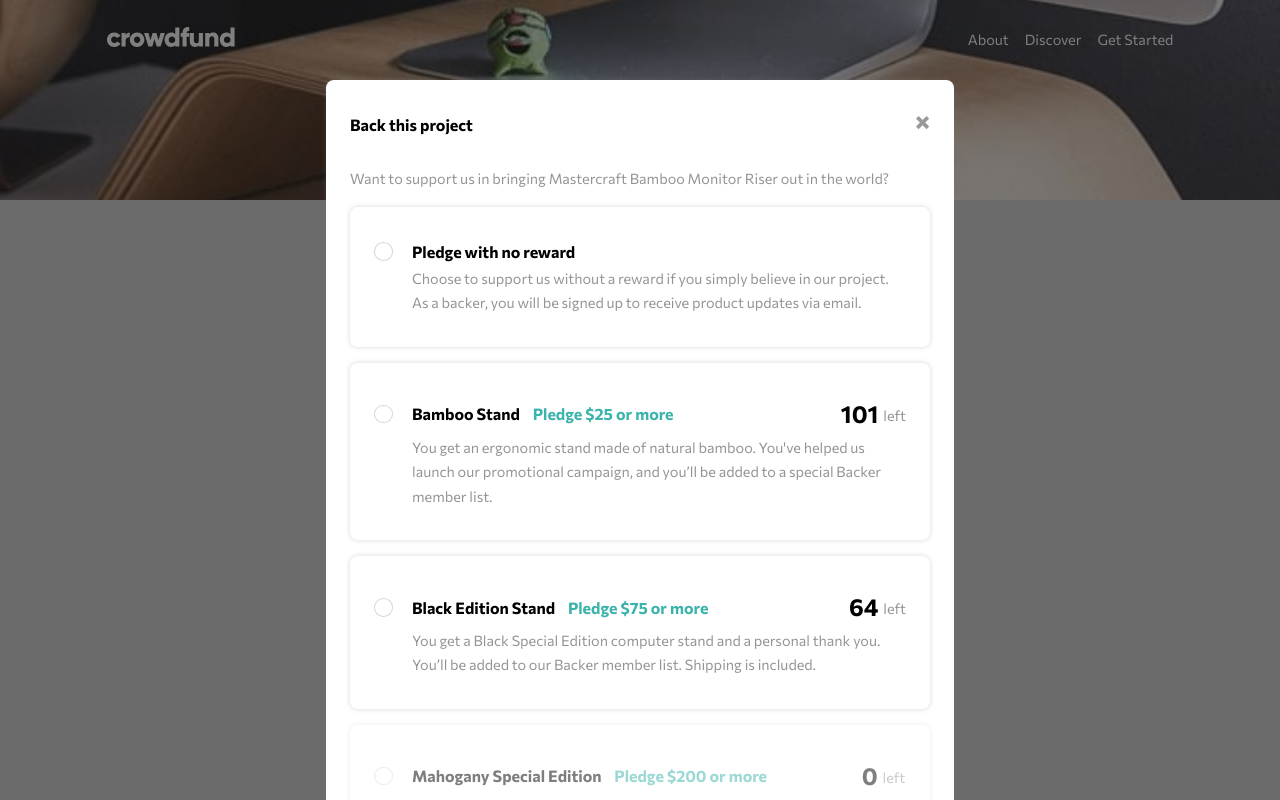
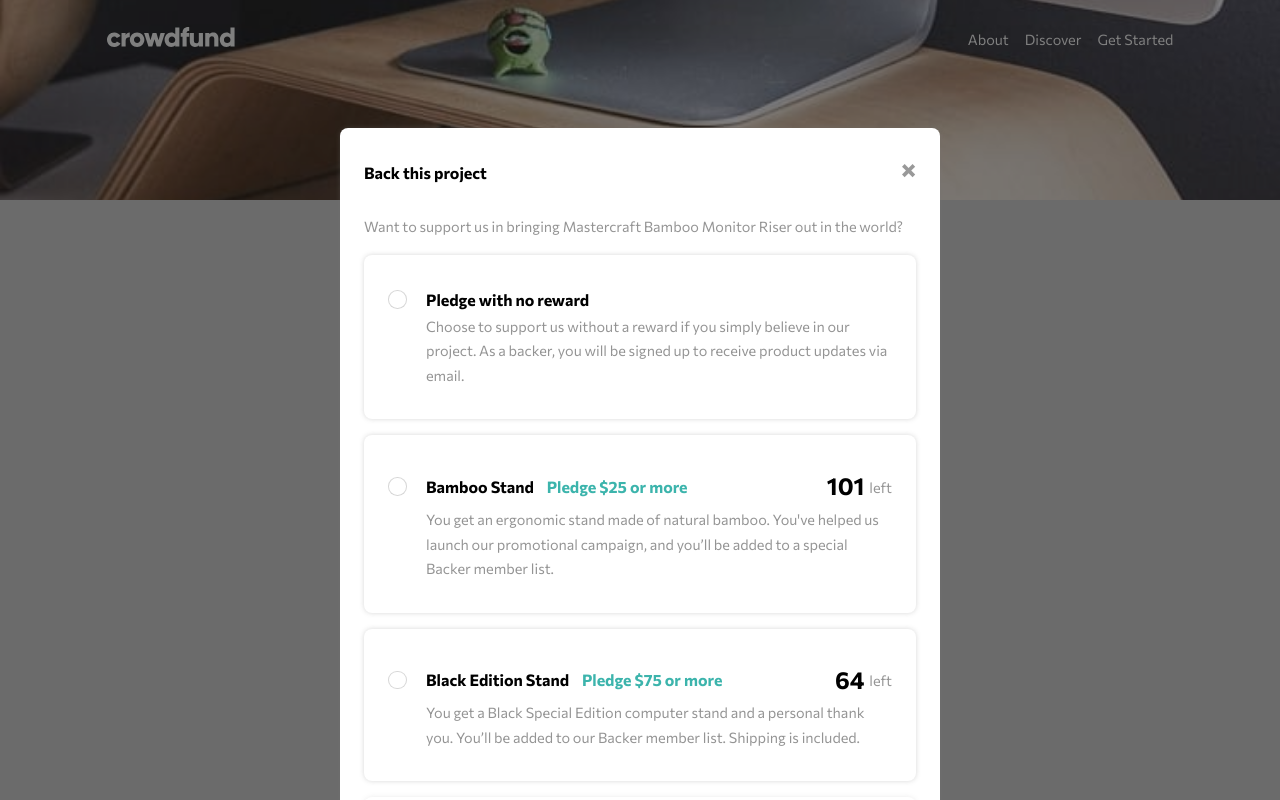
Before and after one commit to alfredthompsonOvie/crowdfunding, a Vue app: page / in a window 1280 px wide. Both pictures are taken after a click on the button "Back this project". Shown: the top 800 px of the page. Built offline with nearby package versions, Linux system fonts and the light colour scheme.

Commit message:
fixed modal functionality

```diff
--- a/src/assets/main.css
+++ b/src/assets/main.css
@@ -228,7 +228,7 @@
 	z-index: 90;
 }
 
-.modal {
+/* .modal {
 	position: absolute;
 	top: 0em;
 	left: 0;
@@ -239,32 +239,33 @@
 	align-items: center;
 	justify-content: center;
 	z-index: 99;
-}
+} */
+
 .modal--success{
-	grid-column: 2;
   max-width: 400px;
   /* width: 100%; */
 	margin-inline: auto;
-	position: relative;
-  /* display: none; */
+	position: absolute;
+	top: 40%;
+	left: 50%;
+	transform: translate(-50%, -40%);
+	z-index: 99;
 }
 .modal--success img ~ * {
   margin-top: 1.3em;
 }
 .support {
 	grid-column: 2;
-	/* display: none; */
   text-align: left;
   z-index: 6;
-  /* // max-width: 680px; */
+	position: absolute;
+	top: 8em;
+	left: 50%;
+	transform: translateX(-50%);
+	z-index: 99;
+	max-width: 600px;
+	width: 100%;
 
-  /* // clip-path: polygon(0 100%, 100% 100%, 100% 100%, 0% 100%); */
-  /* clip-path: polygon(0 0, 100% 0, 100% 0, 0 0); */
-
-  /* position: absolute;
-  top: 0;
-  left: 0;
-  right: 0; */
 }
 .pledge__category .card:nth-child(1) {
   margin-top: 1.5em;
@@ -283,7 +284,7 @@
   position: relative;
 	cursor: pointer;
 }
-.pledge__card:hover .subHeading--title {
+.subHeading--title:hover  {
 	color: var(--ModerateCyan);
 }
 .pledge__card.outOfSock:hover .subHeading--title {
@@ -439,19 +440,17 @@ label {
     justify-content: space-between;
     align-items: center;
   }
-
-
-  .pledge__category .text{
-    grid-column: 2/-1;
-    grid-row: 2/-1;
-    margin: .1em 0 0;
-  }
 	.pledge__card .card__footer {
 		margin: 0;
 	}
 }
 
 @media (min-width: 668px) {
+	.pledge__category .text{
+    grid-column: 2/-1;
+    grid-row: 2/-1;
+    margin: .1em 0 0;
+  }
 	.card__footer{
     grid-column: 3;
     grid-row: 1;
--- a/src/components/ProjectDetails.vue
+++ b/src/components/ProjectDetails.vue
@@ -73,21 +73,21 @@ const pledges = ref([
 		pledgeInfo: "Pledge $25 or more",
 		content:
 			"You get an ergonomic stand made of natural bamboo. You've helped us launch our promotional campaign, and you’ll be added to a special Backer member list.",
-		pledgeCount: computed(()=>store.bambooStand),
+		pledgeCount: computed(() => store.bambooStand),
 	},
 	{
 		title: "Black Edition Stand",
 		pledgeInfo: "Pledge $75 or more",
 		content:
 			"You get a Black Special Edition computer stand and a personal thank you. You’ll be added to our Backer member list. Shipping is included.",
-			pledgeCount: computed(()=>store.blackEditionStand),
+		pledgeCount: computed(() => store.blackEditionStand),
 	},
 	{
 		title: "Mahogany Special Edition",
 		pledgeInfo: "Pledge $200 or more",
 		content:
 			"You get two Special Edition Mahogany stands, a Backer T-Shirt, and a personal thank you. You’ll be added to our Backer member list. Shipping is included.",
-			pledgeCount: computed(()=>store.mahoganySpecialEdition),
+		pledgeCount: computed(() => store.mahoganySpecialEdition),
 	},
 ]);
 
--- a/src/components/modal/PledgeCard.vue
+++ b/src/components/modal/PledgeCard.vue
@@ -1,7 +1,7 @@
 <template>
 	<section
 		class="pledge__card"
-    :class="{selected: pledge.open, outOfSock: 0 === pledge.pledgeCount}"
+		:class="{ selected: pledge.open, outOfSock: 0 === pledge.pledgeCount }"
 		:id="id"
 		ref="el"
 	>
@@ -16,14 +16,12 @@
 					v-model="selected"
 					@change.prevent="handleClick"
 				/>
-
 			</div>
 			<header class="card__header card__header--pledge-subHeading">
 				<div class="title">
-					<h1
-          class="subHeading subHeading--title"
-          @click.prevent="handleClick"
-          >{{ pledge.title }}</h1>
+					<h1 class="subHeading subHeading--title" @click.prevent="handleClick">
+						{{ pledge.title }}
+					</h1>
 					<h2 class="subHeading subHeading--pledge">
 						{{ pledge.pledgeInfo }}
 					</h2>
@@ -35,7 +33,9 @@
 			<div class="card__footer">
 				<div class="inStock">
 					<span class="figure">{{ pledge.pledgeCount }}</span>
-					<span class="text" v-if="pledge.title !== 'Pledge with no reward'">left</span>
+					<span class="text" v-if="pledge.title !== 'Pledge with no reward'"
+						>left</span
+					>
 				</div>
 			</div>
 		</div>
@@ -43,7 +43,8 @@
 		<form
 			class="pledge__form"
 			@submit.prevent="onSubmit(pledge.title)"
-    v-if="pledge.open">
+			v-if="pledge.open"
+		>
 			<p class="text">Enter your pledge</p>
 			<div class="form__group">
 				<label for="amount">
@@ -51,6 +52,7 @@
 						type="number"
 						name="amount"
 						id="amount"
+            :min="pledge.min"
 						:placeholder="pledge.placeholder"
 						class="form__control"
 						required
@@ -68,56 +70,55 @@
 <script setup>
 import { useFundsStore } from "@/stores/funds";
 import { useModalStore } from "@/stores/modal";
-import { usePledgesStore } from "@/stores/pledges"
+import { usePledgesStore } from "@/stores/pledges";
 
 import { computed, ref, onMounted } from "vue";
 // import { computed, ref } from "vue";
 const fundsStore = useFundsStore();
 const modalStore = useModalStore();
-const pledgesStore =  usePledgesStore();
-
+const pledgesStore = usePledgesStore();
 
 const props = defineProps({
 	pledge: {
 		type: Object,
-    required: true
+		required: true,
 	},
 	index: {
-    type: Number
+		type: Number,
 	},
 	id: {
 		type: String,
-    required: true
-  }
-})
-const emit = defineEmits(['toggleForm'])
+		required: true,
+	},
+});
+const emit = defineEmits(["toggleForm"]);
 
-const showForm = ref(false)
-const selected = computed(()=>props.pledge.open)
-const pledgeAmount = ref('')
+const showForm = ref(false);
+const selected = computed(() => props.pledge.open);
+const pledgeAmount = ref("");
 
 const handleClick = () => {
-  showForm.value = !showForm.value
-  emit('toggleForm', props.index)
-}
+	showForm.value = !showForm.value;
+	emit("toggleForm", props.index);
+};
 
 const onSubmit = (pledge) => {
-  fundsStore.addToFunds(pledgeAmount.value)
-  modalStore.toggleBackProject()
-  modalStore.toggleFeedback()
-  pledgesStore.reducePledgeCount(pledge)
+	fundsStore.addToFunds(pledgeAmount.value);
+	modalStore.toggleBackProject();
+	modalStore.toggleFeedback();
+	pledgesStore.reducePledgeCount(pledge);
 	window.scrollTo({
 		left: 0,
 		top: 0,
-      behavior: 'smooth',
+		behavior: "smooth",
 	});
-}
-const el = ref(null)
+};
+const el = ref(null);
 onMounted(() => {
 	if (props.id === pledgesStore.pledgeId) {
-    el.value.scrollIntoView({behavior: 'smooth', block: 'center'})
+		el.value.scrollIntoView({ behavior: "smooth", block: "center" });
 	}
-})
+});
 </script>
 
 <style lang="scss" scoped>
@@ -140,9 +141,9 @@ input[type="checkbox"] {
 	/* align-items: center; */
 }
 input[type="checkbox"]::before {
-  content: '';
-  width: .8em;
-  height: .8em;
+	content: "";
+	width: 0.8em;
+	height: 0.8em;
 	/* align-self: center;
   justify-self: center; */
 	border-radius: 50%;
@@ -150,8 +151,8 @@ input[type="checkbox"]::before {
 	transform: scale(0);
 	transition: 120ms transform ease-in-out;
 	position: absolute;
-  top: .23em;
-  left: .23em;
+	top: 0.23em;
+	left: 0.23em;
 
 	cursor: pointer;
 	/* margin: auto; */
@@ -164,6 +165,18 @@ input[type="checkbox"]:checked::before {
 }
 .outOfSock {
 	cursor: not-allowed;
-  opacity: .5;
+	opacity: 0.5;
+}
+.title {
+	width: 100%;
+  display: block;
+}
+@media (min-width: 668px) {
+  .title {
+    display: flex;
+    justify-content: space-between;
+    align-items: center;
+    gap: 1em;
+	}
 }
 </style>
--- a/src/components/modal/TheFeedback.vue
+++ b/src/components/modal/TheFeedback.vue
@@ -1,26 +1,42 @@
 <template>
-  <section class="modal feedback" >
-    <div class="modal--success modal--feedback card">
+  <section class="modal--success modal--feedback card" ref="card">
     <img src="@/assets/images/icon-check.svg" alt="a checkmark icon" />
-      <h2 class="subHeading">Thanks for your support!</h2>
+    <h1 class="subHeading">Thanks for your support!</h1>
     <p class="text">
       Your pledge brings us one step closer to sharing Mastercraft Bamboo
       Monitor Riser worldwide. You will get an email once our campaign is
       completed.
     </p>
     <button
+    type="button"
     class="cta btn"
     @click.prevent="store.toggleFeedback"
     >Got it!</button>
-    </div>
   </section>
-	<section class="overlay--bg"></section>
+  <section class="modal feedback" ref="modal">
+  </section>
+	<section
+  class="overlay--bg"
+  @click.prevent="closeModal"
+  ></section>
 </template>
 
 <script setup>
 import { useModalStore } from '@/stores/modal';
+import { onMounted } from 'vue';
 
 const store = useModalStore()
+const closeModal = () => {
+  store.toggleFeedback()
+}
+
+onMounted(() => {
+  document.addEventListener('keydown', function (e) {
+    if (e.key === 'Escape' && store.showFeedback) {
+    closeModal();
+  }
+});
+})
 </script>
 
 <style lang="scss" scoped></style>
--- a/src/components/modal/ThePledges.vue
+++ b/src/components/modal/ThePledges.vue
@@ -33,13 +33,13 @@
 			</div>
 		</section>
 	</section>
-	<section class="overlay--bg"></section>
+	<section class="overlay--bg" @click.prevent="closePledgeModal"></section>
 </template>
 
 <script setup>
 import { usePledgesStore } from "@/stores/pledges"
 import { useModalStore } from "@/stores/modal";
-import { ref } from "vue";
+import { ref, onMounted } from "vue";
 import PledgeCard from "./PledgeCard.vue";
 
 const modalStore = useModalStore();
@@ -62,6 +62,7 @@ const pledges = ref([
 		pledgeCount: pledgesStore.bambooStandCount,
 		placeholder: 25,
 		open: false,
+		min: 25,
 	},
 	{
 		title: "Black Edition Stand",
@@ -71,6 +72,7 @@ const pledges = ref([
 		pledgeCount: pledgesStore.blackEditionStandCount,
 		placeholder: 75,
 		open: false,
+		min: 75,
 	},
 	{
 		title: "Mahogany Special Edition",
@@ -80,6 +82,7 @@ const pledges = ref([
 		pledgeCount: pledgesStore.mahoganySpecialEditionCount,
 		placeholder: 200,
 		open: false,
+		min: 200,
 	},
 ]);
 
@@ -104,6 +107,13 @@ const singleWord = (w) => w.split(' ').join('')
       behavior: 'smooth',
     });
 }
+onMounted(() => {
+  document.addEventListener('keydown', function (e) {
+    if (e.key === 'Escape' && modalStore.showBackProject) {
+			closePledgeModal();
+  }
+});
+})
 </script>
 
 <style lang="scss" scoped>
```
Lines whose indentation alone changed are shown as unchanged.
